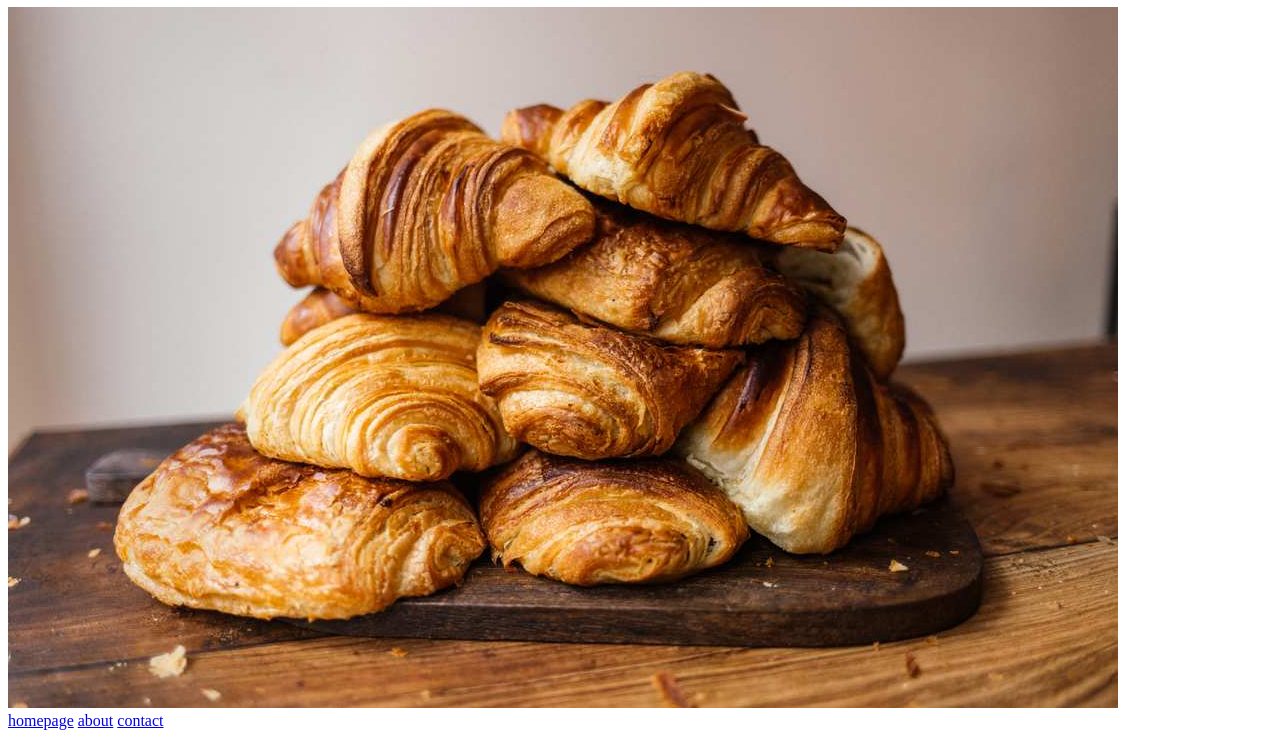
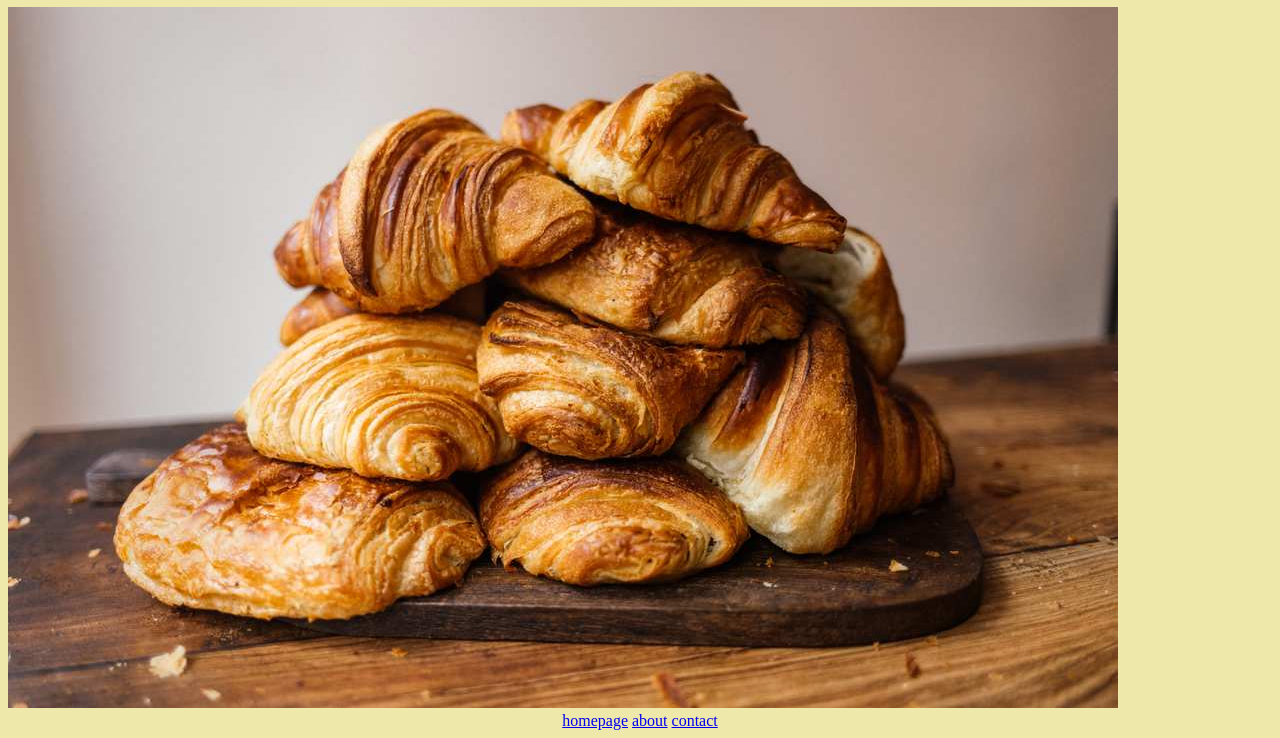
Before and after one commit to 1codequeen/multiple-page-project, a plain HTML site: page about.html in a window 1280 px wide. Shown: the part 74-812 px from the top of the page. Drawn offline with Linux system fonts and the light colour scheme.

Commit message:
added styles details

```diff
--- a/about.html
+++ b/about.html
@@ -6,7 +6,7 @@
     <link rel="stylesheet" href="/styles/style.css" />
     <title>Document</title>
   </head>
-  <body>
+  <body class="about-page">
     <h1>🥐Croissant</h1>
     <img src="/images/croissant.jpg" alt="Homemade croissant" />
     <footer>
--- a/styles/style.css
+++ b/styles/style.css
@@ -4,3 +4,13 @@ h1 {
 .home-page {
   background-color: palegoldenrod;
 }
+.about-page {
+  background-color: palegoldenrod;
+}
+.contact-page {
+  background-color: palegoldenrod;
+}
+footer {
+  text-align: center;
+  justify-content: space-evenly;
+}
```
Also changed, not shown: contact.html (+1 -1 lines), index.html (+3 -5 lines).
